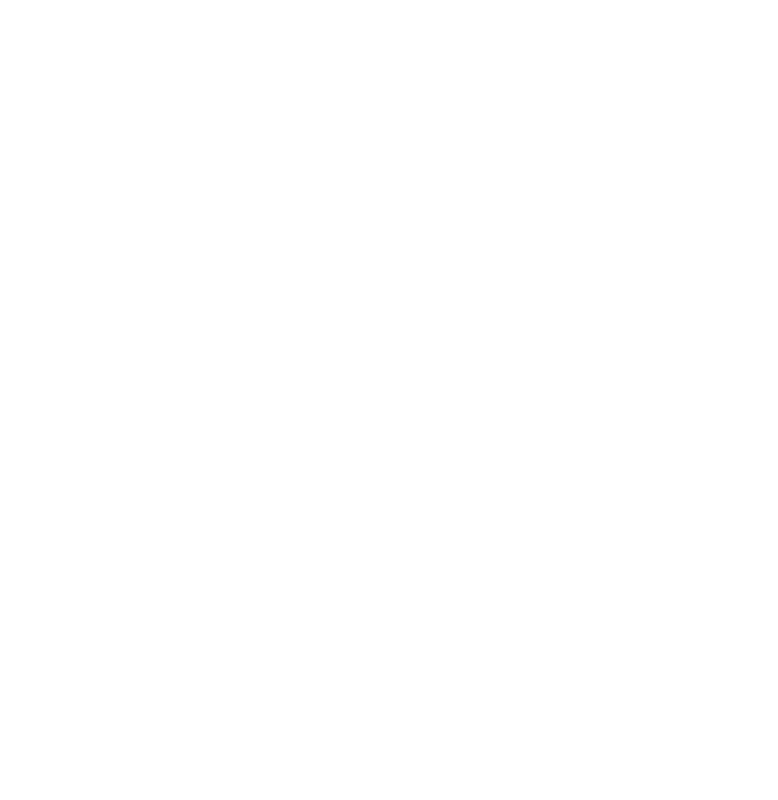
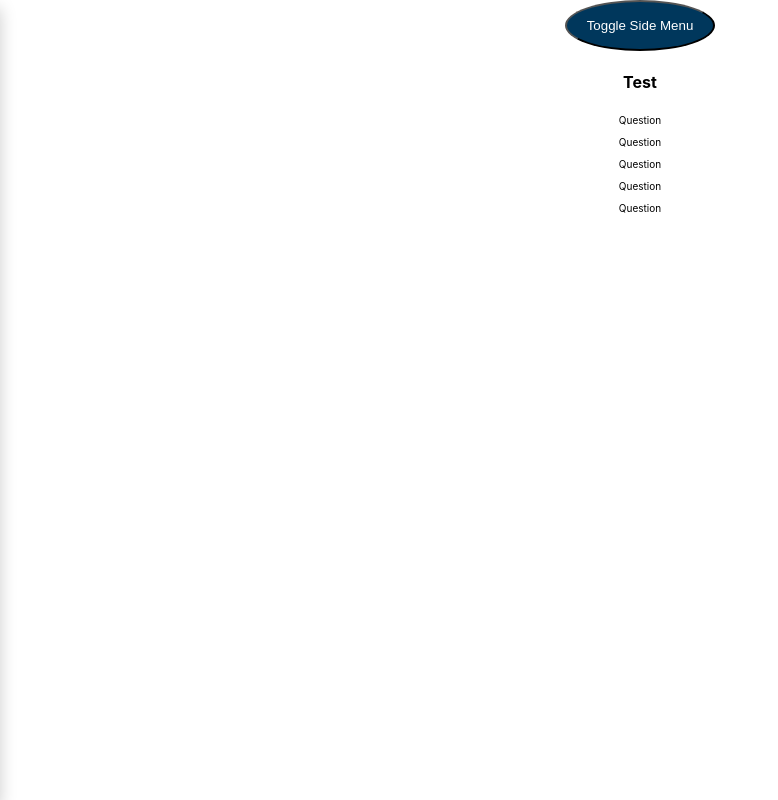
Before and after one commit to D1scoDancer/gp-tests, a React (Create React App) app: page / in a window 1280 px wide. Shown: the whole page, without its empty margins (0-778 px from the left). Built offline with nearby package versions, Linux system fonts and the light colour scheme.

Commit message:
menu added

```diff
--- a/src/App.js
+++ b/src/App.js
@@ -1,7 +1,15 @@
-import "./App.css";
+import "./App.css"
+
+import Menu from "./components/Menu/Menu"
+import Test from "./components/Test/Test"
 
 function App() {
-  return <div className="App"></div>;
+    return (
+        <div className="App">
+            <Menu />
+            <Test />
+        </div>
+    )
 }
 
-export default App;
+export default App
--- a/src/components/Menu/Menu.css
+++ b/src/components/Menu/Menu.css
@@ -0,0 +1,48 @@
+.nav-menu-button {
+    background-color: #00375c;
+    color: white;
+    padding: 16px 20px;
+    border-radius: 90%;
+    cursor: pointer;
+}
+
+.nav-menu {
+    position: fixed;
+    top: 0;
+    left: 0;
+    width: 300px;
+    height: 100%;
+    background-color: #f1f1f1;
+    box-shadow: 0px 8px 16px 0px rgba(0, 0, 0, 0.2);
+    z-index: 1;
+    transform: translateX(-100%);
+    transition: transform 0.3s ease-in-out;
+}
+
+.nav-menu-open {
+    transform: translateX(0);
+}
+
+.nav-menu-closed {
+    transform: translateX(-100%);
+}
+
+.nav-menu-list {
+    list-style-type: none;
+    margin: 0;
+    padding: 0;
+    width: 100%;
+}
+
+.nav-menu-link {
+    display: block;
+    color: #000;
+    padding: 16px 20px;
+    text-decoration: none;
+}
+
+/* Change color of links on hover */
+.nav-menu-link:hover {
+    background-color: #555;
+    color: white;
+}
--- a/src/components/Menu/Menu.js
+++ b/src/components/Menu/Menu.js
@@ -0,0 +1,42 @@
+import React, { useState } from "react"
+import "./Menu.css"
+
+function Menu() {
+    const [isOpen, setIsOpen] = useState(false)
+
+    return (
+        <div>
+            <button
+                className="nav-menu-button"
+                onClick={() => setIsOpen(!isOpen)}
+            >
+                Toggle Side Menu
+            </button>
+            <aside
+                className={
+                    "nav-menu " + (isOpen ? "nav-menu-open" : "nav-menu-closed")
+                }
+            >
+                <ul className="nav-menu-list">
+                    <li>
+                        <a className="nav-menu-link" href="#">
+                            Home
+                        </a>
+                    </li>
+                    <li>
+                        <a className="nav-menu-link" href="#">
+                            About
+                        </a>
+                    </li>
+                    <li>
+                        <a className="nav-menu-link" href="#">
+                            Contact
+                        </a>
+                    </li>
+                </ul>
+            </aside>
+        </div>
+    )
+}
+
+export default Menu
--- a/src/components/Question/Question.css
+++ b/src/components/Question/Question.css
@@ -0,0 +1,3 @@
+.question {
+    font-size: 10px;
+}
--- a/src/components/Question/Question.js
+++ b/src/components/Question/Question.js
@@ -0,0 +1,13 @@
+import React from "react"
+
+import "./Question.css"
+
+const Question = () => {
+    return (
+        <div>
+            <p className="question">Question</p>
+        </div>
+    )
+}
+
+export default Question
--- a/src/components/Test/Test.js
+++ b/src/components/Test/Test.js
@@ -0,0 +1,18 @@
+import React from "react"
+
+import Question from "../Question/Question"
+
+const Test = () => {
+    return (
+        <div>
+            <h4>Test</h4>
+            <Question />
+            <Question />
+            <Question />
+            <Question />
+            <Question />
+        </div>
+    )
+}
+
+export default Test
```
